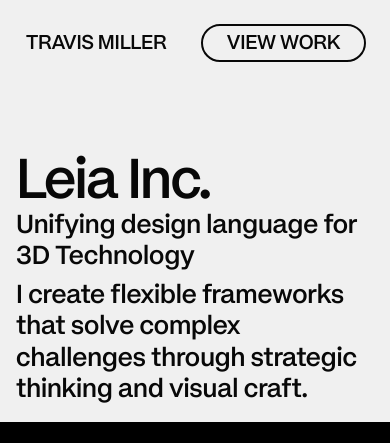
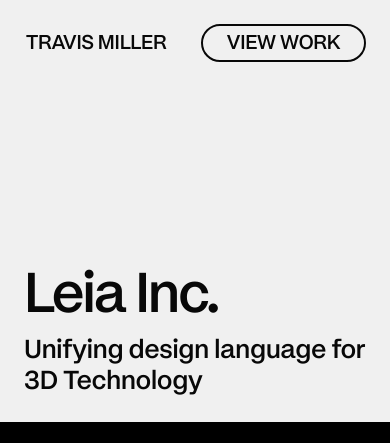
Before and after one commit to travismillerdesign/travismillerdesign-v5, an Eleventy site: page src/work/leia.html in a window 390 px wide. Shown: the top 443 px of the page. Built offline with nearby package versions, Linux system fonts and the light colour scheme; Eleventy itself is replaced by a stand-in of ours; files that its build step writes are made by us from their sources; files whose address does not match are found by name.

Commit message:
Improve headline style on mobile

```diff
--- a/src/styles/components/header.scss
+++ b/src/styles/components/header.scss
@@ -7,6 +7,7 @@
     height: 90vh;
     .flex-container {
         @extend %absolute-bottom;
+        @extend %padding-outer;
         align-items: bottom;
         justify-content: space-between;
     }
@@ -35,6 +36,7 @@
     height: 50vh;
     .flex-container {
         @extend %absolute-bottom;
+        @extend %padding-outer;
         align-items: bottom;
         justify-content: space-between;
     }
--- a/src/styles/settings/fonts.scss
+++ b/src/styles/settings/fonts.scss
@@ -136,6 +136,9 @@
             line-height: 0.95em;
         }
     }
+    + p {
+        margin-top: 0.4em;
+    }
 }
 h2 {
     @extend %fontFamily-primary;
--- a/src/work/leia.html
+++ b/src/work/leia.html
@@ -14,12 +14,7 @@
             <p class="large">Unifying design language for 3D Technology</p>
         </div>
 
-        <div class="flexItem">
-            <p class="large">
-                I create flexible frameworks that solve complex challenges through strategic thinking
-                and visual craft.
-            </p>
-        </div>
+
 
     </div>
 </header>
@@ -58,8 +53,10 @@
     </div>
 
     <div class="contentBlock">
-        <h5 class="uppercase">Brand Evolution</h5>
-        <p>Refined logo proportions, created custom product wordmarks, and established a consolidated color palette with semantic variables.</p>
+        <div class="textBlock">
+            <h5 class="uppercase">Brand Evolution</h5>
+            <p>Refined logo proportions, created custom product wordmarks, and established a consolidated color palette with semantic variables.</p>
+        </div>
         <div class="flex-container">
             <div>
                 <img class="fillImage" src="/assets/Leia/Leia_14392.jpg" alt="Leia art direction" />
```
